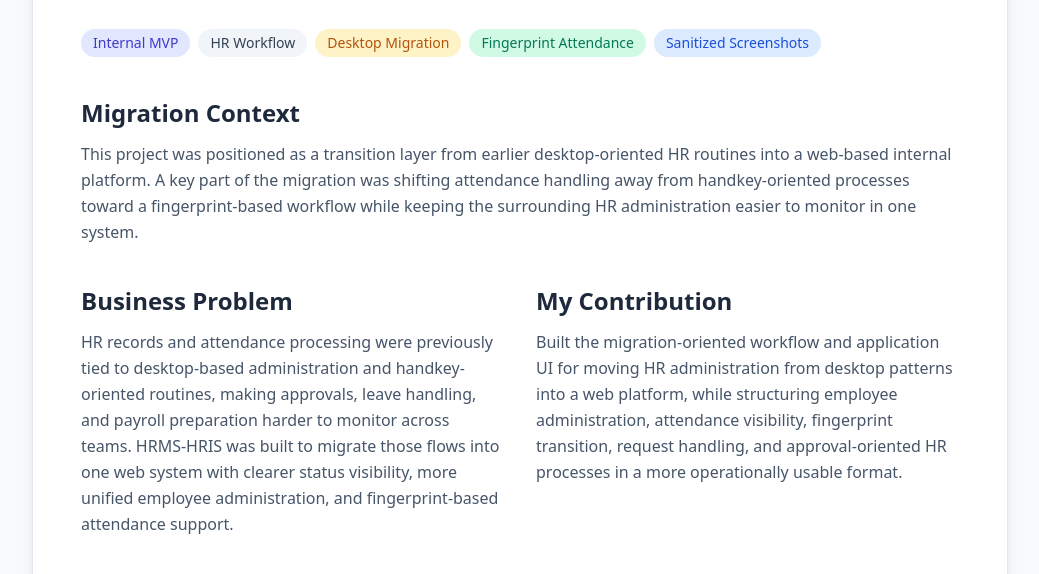
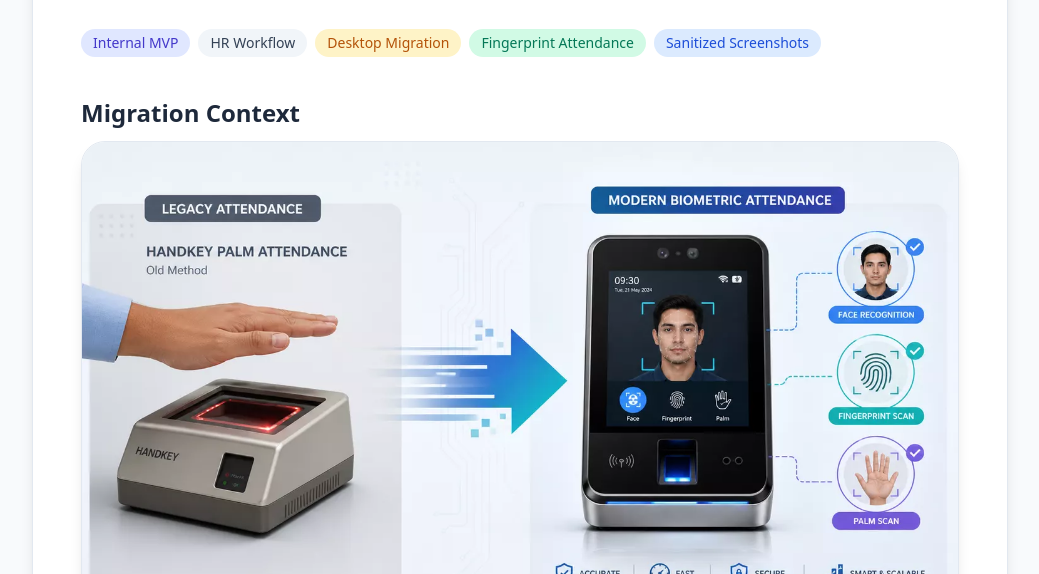
Before and after one commit to jamaludindipa/jamaludindipa.github.io, a website: page projects/hrms-hris.html in a window 1280 px wide. Shown: the part 344-918 px from the top of the page, without its empty margins (120-1159 px from the left). Drawn offline with nearby package versions, Linux system fonts and the light colour scheme.

Commit message:
feat: add HRMS-HRIS migration illustration

```diff
--- a/projects/hrms-hris.html
+++ b/projects/hrms-hris.html
@@ -22,6 +22,7 @@
             </div>
             <section class="mb-10">
                 <h2 class="text-2xl font-bold mb-3">Migration Context</h2>
+                <img src="../projectimg/HRMS-HRIS/hrms-hris-migration-illustration.webp" alt="Migration illustration from legacy handkey palm attendance to modern biometric attendance with face, fingerprint, and palm scan" class="w-full rounded-3xl shadow-lg border border-slate-200 mb-5">
                 <p class="text-slate-600 leading-relaxed">This project was positioned as a transition layer from earlier desktop-oriented HR routines into a web-based internal platform. A key part of the migration was shifting attendance handling away from handkey-oriented processes toward a fingerprint-based workflow while keeping the surrounding HR administration easier to monitor in one system.</p>
             </section>
             <div class="grid gap-8 md:grid-cols-2 mb-10">
```
Also changed, not shown: projectimg/HRMS-HRIS/hrms-hris-migration-illustration.webp (added).
